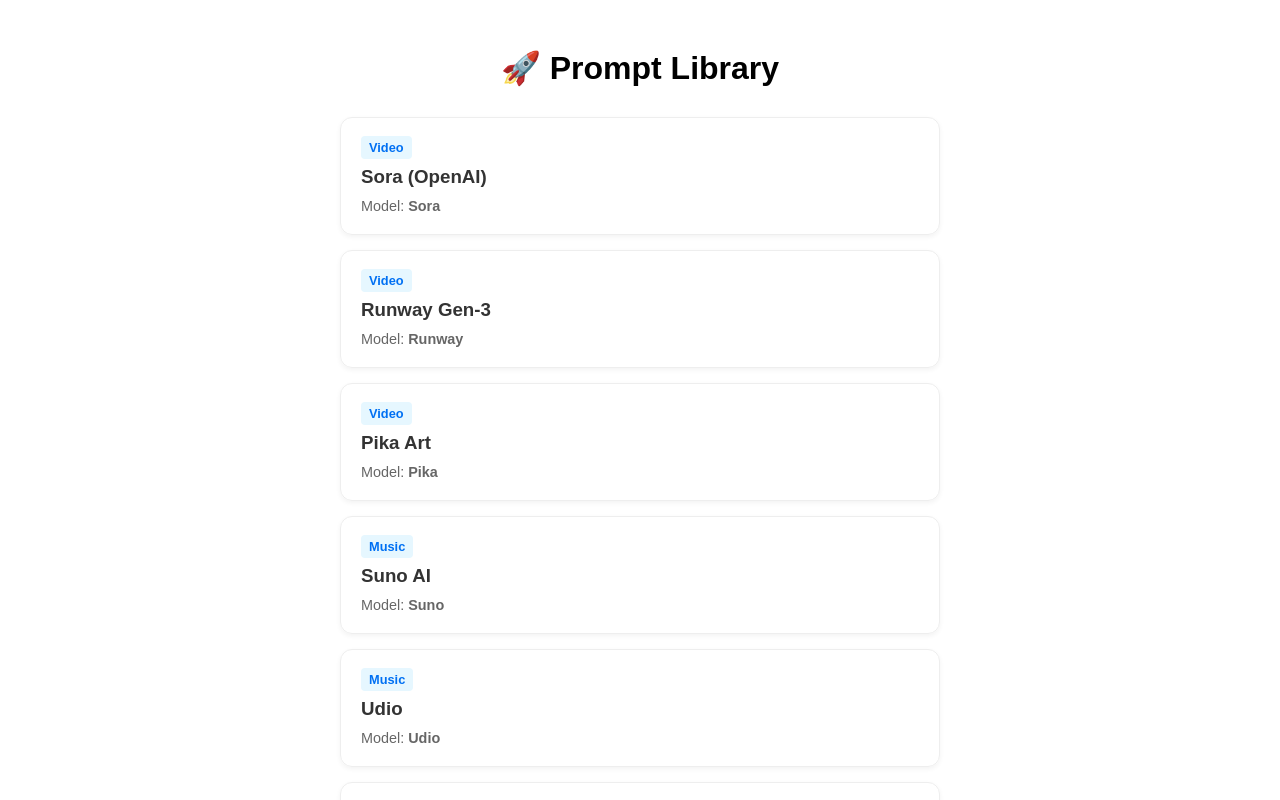
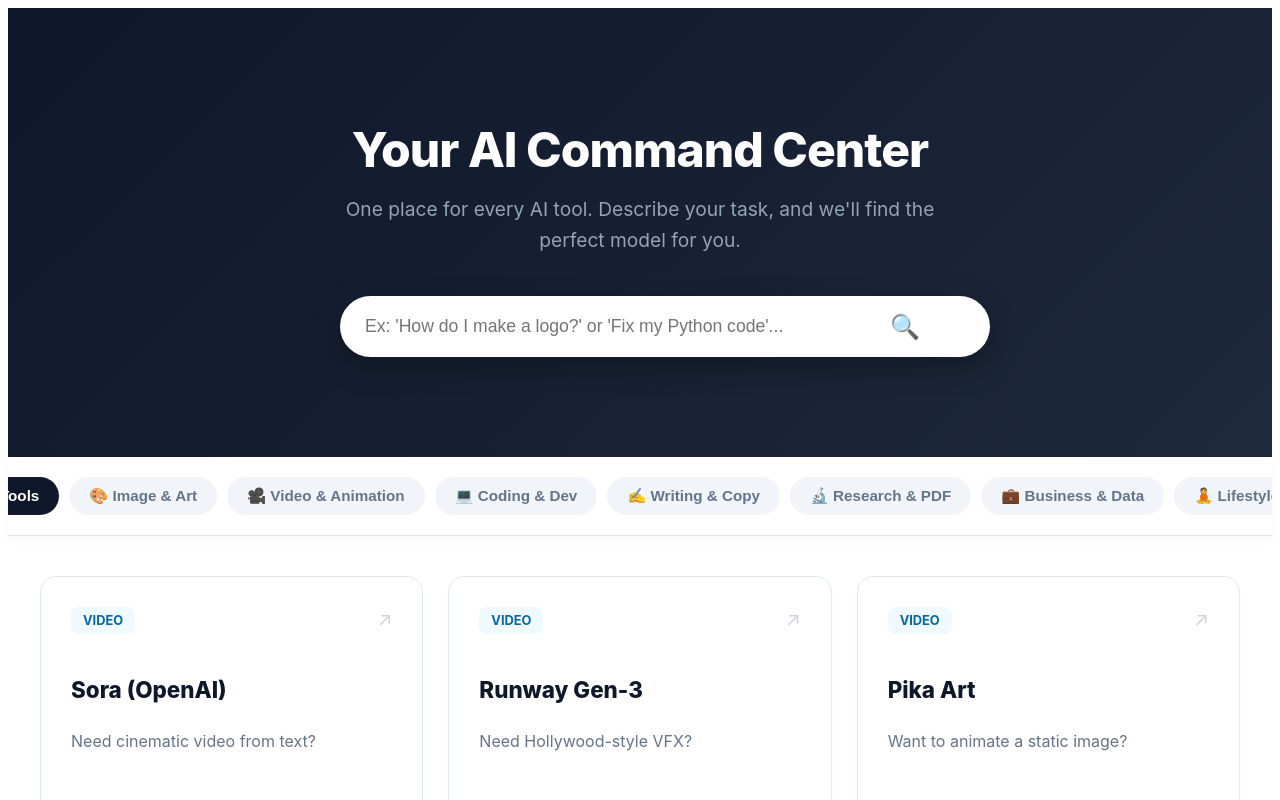
Before and after one commit to pabalevivek/excel-simple, a Next.js app: page / in a window 1280 px wide. Shown: the top 800 px of the page. Built offline with nearby package versions, Linux system fonts and the light colour scheme.

Commit message:
Update index.js

```diff
--- a/pages/index.js
+++ b/pages/index.js
@@ -1,47 +1,156 @@
 import fs from 'fs';
 import path from 'path';
 import Link from 'next/link';
+import { useState } from 'react';
 
 export async function getStaticProps() {
-  // We read the new 'prompts.json' file here
   const filePath = path.join(process.cwd(), 'data', 'prompts.json');
   const fileData = fs.readFileSync(filePath);
-  const prompts = JSON.parse(fileData);
-  return { props: { prompts } };
+  const tools = JSON.parse(fileData);
+  return { props: { tools } };
 }
 
-export default function Home({ prompts }) {
+export default function Home({ tools }) {
+  const [query, setQuery] = useState('');
+  const [activeCategory, setActiveCategory] = useState('All');
+
+  // 1. Define Professional Categories (The "One-Stop" Departments)
+  const categories = [
+    { id: 'All', label: '🌍 All Tools' },
+    { id: 'Image', label: '🎨 Image & Art' },
+    { id: 'Video', label: '🎥 Video & Animation' },
+    { id: 'Coding', label: '💻 Coding & Dev' },
+    { id: 'Writing', label: '✍️ Writing & Copy' },
+    { id: 'Research', label: '🔬 Research & PDF' },
+    { id: 'Business', label: '💼 Business & Data' },
+    { id: 'Life', label: '🧘 Lifestyle & Fun' } // Maps to 'Fun', 'Health', 'Travel'
+  ];
+
+  // 2. The Recommendation Logic
+  const filteredTools = tools.filter(tool => {
+    // Search Matching: Checks Title, Problem, and Solution text
+    const matchesSearch =
+      tool.title.toLowerCase().includes(query.toLowerCase()) ||
+      tool.problem.toLowerCase().includes(query.toLowerCase()) ||
+      tool.solution.toLowerCase().includes(query.toLowerCase());
+
+    // Category Matching: Smart mapping of your JSON tags to the UI buttons
+    let matchesCategory = false;
+    if (activeCategory === 'All') matchesCategory = true;
+    else if (activeCategory === 'Life') matchesCategory = ['Fun', 'Health', 'Travel', 'Lifestyle'].includes(tool.category);
+    else if (activeCategory === 'Business') matchesCategory = ['Business', 'Finance', 'Data', 'Marketing', 'Meeting'].includes(tool.category);
+    else matchesCategory = tool.category.includes(activeCategory);
+
+    return matchesSearch && matchesCategory;
+  });
+
   return (
-    <div style={{ maxWidth: '600px', margin: '0 auto', padding: '20px', fontFamily: 'sans-serif' }}>
-      <h1 style={{ textAlign: 'center', marginBottom: '30px' }}>🚀 Prompt Library</h1>
+    <div style={{ fontFamily: '-apple-system, sans-serif', background: '#ffffff', minHeight: '100vh', color: '#111' }}>
 
-      {prompts.map((item) => (
-        <div key={item.slug} style={{
-          border: '1px solid #eee',
-          borderRadius: '12px',
-          padding: '20px',
-          marginBottom: '15px',
-          boxShadow: '0 2px 5px rgba(0,0,0,0.05)'
+      {/* --- HERO SECTION (The "Ask Me Anything" Area) --- */}
+      <div style={{
+        background: 'linear-gradient(135deg, #0f172a 0%, #1e293b 100%)',
+        padding: '80px 20px 100px 20px', textAlign: 'center', color: 'white'
       }}>
+        <h1 style={{ fontSize: '3rem', fontWeight: '800', marginBottom: '15px', letterSpacing: '-1px' }}>
+          Your AI Command Center
+        </h1>
+        <p style={{ fontSize: '1.2rem', color: '#94a3b8', maxWidth: '600px', margin: '0 auto 40px', lineHeight: '1.6' }}>
+          One place for every AI tool. Describe your task, and we'll find the perfect model for you.
+        </p>
+
+        {/* The Search Bar */}
+        <div style={{ position: 'relative', maxWidth: '600px', margin: '0 auto' }}>
+          <input
+            type="text"
+            placeholder="Ex: 'How do I make a logo?' or 'Fix my Python code'..."
+            value={query}
+            onChange={(e) => setQuery(e.target.value)}
+            style={{
+              width: '100%', padding: '20px 25px', borderRadius: '50px', border: 'none',
+              fontSize: '1.1rem', outline: 'none', boxShadow: '0 10px 30px rgba(0,0,0,0.3)'
+            }}
+          />
+          <div style={{ position: 'absolute', right: '20px', top: '50%', transform: 'translateY(-50%)', fontSize: '1.5rem' }}>
+            🔍
+          </div>
+        </div>
+      </div>
+
+      {/* --- CATEGORY NAVIGATION (Professional Tabs) --- */}
+      <div style={{
+        background: '#ffffff', padding: '20px', borderBottom: '1px solid #e2e8f0',
+        position: 'sticky', top: 0, zIndex: 100, overflowX: 'auto', whiteSpace: 'nowrap',
+        display: 'flex', justifyContent: 'center', gap: '10px', boxShadow: '0 4px 10px rgba(0,0,0,0.03)'
+      }}>
+        {categories.map(cat => (
+          <button
+            key={cat.id}
+            onClick={() => setActiveCategory(cat.id)}
+            style={{
+              padding: '10px 20px', borderRadius: '30px', border: 'none', cursor: 'pointer',
+              fontSize: '0.95rem', fontWeight: '600', transition: 'all 0.2s',
+              background: activeCategory === cat.id ? '#0f172a' : '#f1f5f9',
+              color: activeCategory === cat.id ? 'white' : '#64748b'
+            }}
+          >
+            {cat.label}
+          </button>
+        ))}
+      </div>
+
+      {/* --- RESULTS GRID (The Recommendations) --- */}
+      <div style={{ maxWidth: '1200px', margin: '40px auto', padding: '0 20px', display: 'grid', gridTemplateColumns: 'repeat(auto-fill, minmax(350px, 1fr))', gap: '25px' }}>
+
+        {filteredTools.length > 0 ? (
+          filteredTools.map((item) => (
+            <Link href={`/formula/${item.slug}`} key={item.slug} style={{ textDecoration: 'none', color: 'inherit' }}>
+              <div style={{
+                background: 'white', borderRadius: '16px', padding: '30px', height: '100%',
+                border: '1px solid #e2e8f0', transition: 'transform 0.2s, box-shadow 0.2s',
+                cursor: 'pointer', display: 'flex', flexDirection: 'column',
+                boxShadow: '0 4px 6px rgba(0,0,0,0.02)'
+              }}
+              onMouseOver={(e) => { e.currentTarget.style.transform = 'translateY(-5px)'; e.currentTarget.style.boxShadow = '0 20px 40px rgba(0,0,0,0.1)'; }}
+              onMouseOut={(e) => { e.currentTarget.style.transform = 'translateY(0)'; e.currentTarget.style.boxShadow = '0 4px 6px rgba(0,0,0,0.02)'; }}
+              >
+                {/* Header: Category Badge & Arrow */}
+                <div style={{ display: 'flex', justifyContent: 'space-between', marginBottom: '20px' }}>
                   <span style={{
-            background: '#e6f7ff', color: '#0070f3',
-            padding: '4px 8px', borderRadius: '4px',
-            fontSize: '0.8rem', fontWeight: 'bold'
+                    background: '#f0f9ff', color: '#0369a1', padding: '6px 12px',
+                    borderRadius: '8px', fontSize: '0.8rem', fontWeight: '700', textTransform: 'uppercase'
                   }}>
                     {item.category}
                   </span>
+                  <span style={{ color: '#cbd5e1', fontSize: '1.2rem' }}>↗</span>
+                </div>
 
-          <h3 style={{ margin: '10px 0' }}>
-            <Link href={`/formula/${item.slug}`} style={{ textDecoration: 'none', color: '#333' }}>
+                {/* Title & Problem */}
+                <h3 style={{ fontSize: '1.4rem', fontWeight: '800', marginBottom: '10px', color: '#0f172a' }}>
                   {item.title}
-            </Link>
                 </h3>
+                <p style={{ fontSize: '1rem', color: '#64748b', lineHeight: '1.6', flex: '1' }}>
+                  {item.problem}
+                </p>
 
-          <div style={{ color: '#666', fontSize: '0.9rem' }}>
-            Model: <strong>{item.model_name}</strong>
+                {/* Footer: The Solution */}
+                <div style={{ marginTop: '20px', paddingTop: '20px', borderTop: '1px solid #f1f5f9' }}>
+                  <div style={{ fontSize: '0.9rem', color: '#0f172a', fontWeight: '600', display: 'flex', alignItems: 'center', gap: '8px' }}>
+                    <span style={{ background: '#22c55e', width: '8px', height: '8px', borderRadius: '50%' }}></span>
+                    Use {item.model_name}
                   </div>
                 </div>
-      ))}
+              </div>
+            </Link>
+          ))
+        ) : (
+          <div style={{ gridColumn: '1 / -1', textAlign: 'center', padding: '60px', color: '#94a3b8' }}>
+            <h3 style={{ fontSize: '1.5rem', marginBottom: '10px' }}>No tools found for "{query}"</h3>
+            <p>Try searching for specific tasks like "write email", "edit video", or "chart".</p>
+          </div>
+        )}
+      </div>
+
     </div>
   );
 }
```
Lines whose indentation alone changed are shown as unchanged.
